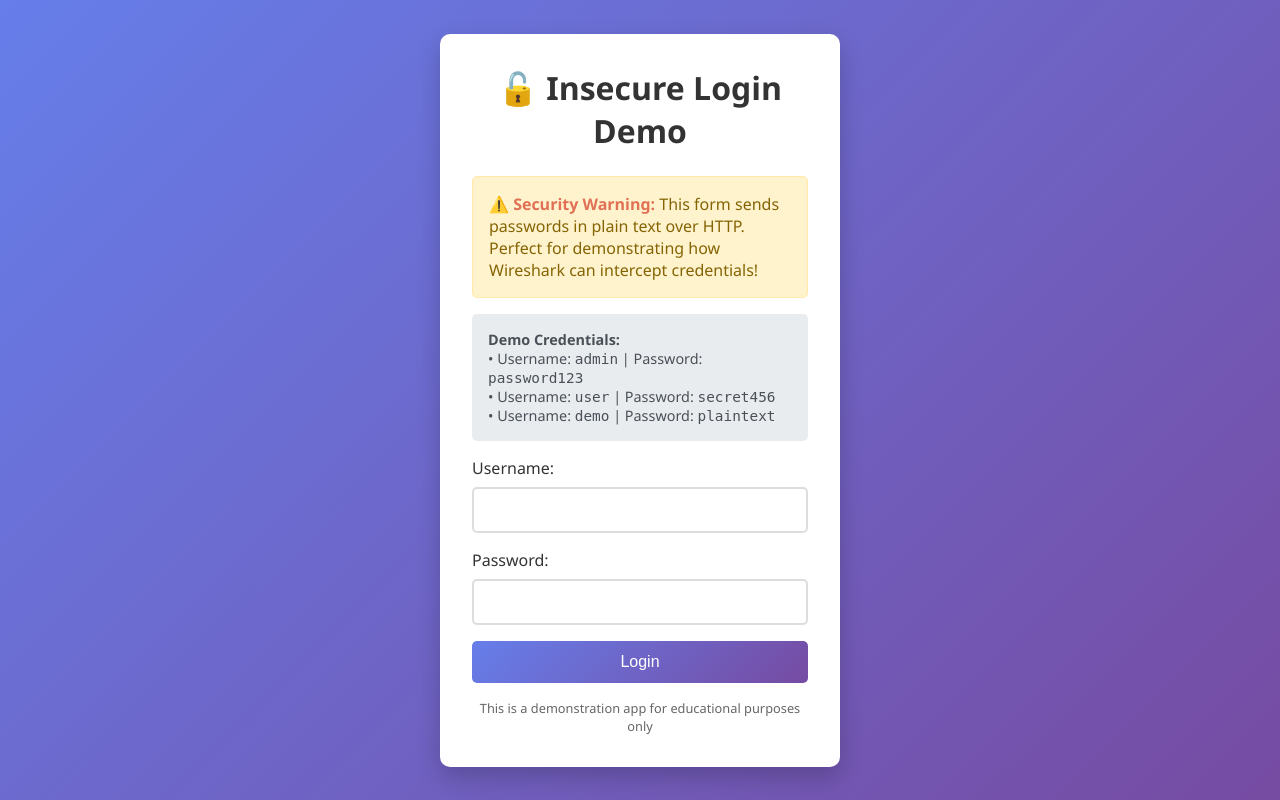
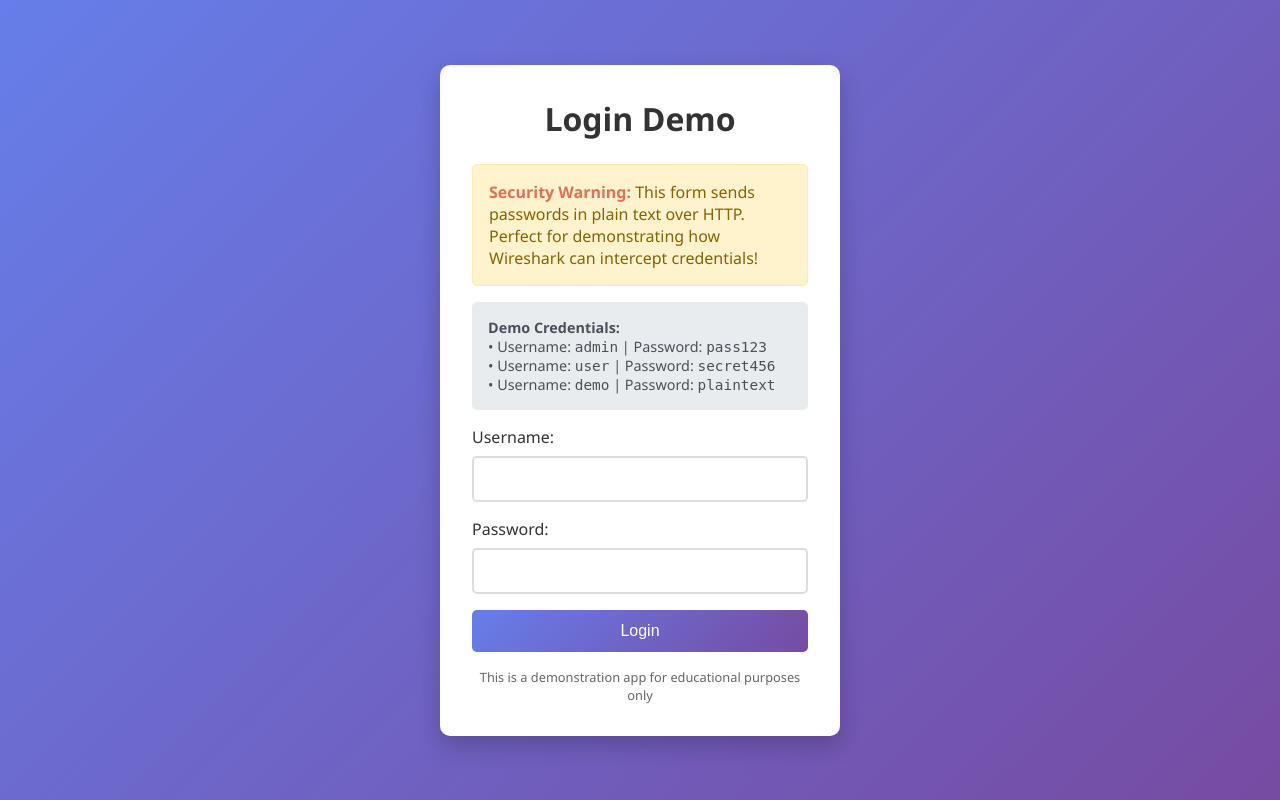
Before and after one commit to mavi0/flask-password-demo, a Flask app: page / in a window 1280 px wide. Run offline with Flask 3, Linux system fonts and the light colour scheme.

Commit message:
chore: content changes

```diff
--- a/app.py
+++ b/app.py
@@ -6,7 +6,7 @@ app.secret_key = os.environ.get('SECRET_KEY', 'demo-secret-key-not-secure')
 
 # Simple user database for demo purposes
 USERS = {
-    'admin': 'password123',
+    'admin': 'pass123',
     'user': 'secret456',
     'demo': 'plaintext'
 }
--- a/templates/dashboard.html
+++ b/templates/dashboard.html
@@ -3,7 +3,7 @@
 {% block title %}Dashboard - Welcome{% endblock %}
 
 {% block content %}
-<h1>🎉 Welcome, {{ username }}!</h1>
+<h1>Welcome, {{ username }}!</h1>
 
 {% with messages = get_flashed_messages(with_categories=true) %}
     {% if messages %}
@@ -14,7 +14,7 @@
 {% endwith %}
 
 <div class="demo-info">
-    <strong>🎯 Mission Accomplished!</strong><br>
+    <strong>Mission Accomplished!</strong><br>
     Your credentials were successfully transmitted in plain text over HTTP.
     Anyone running Wireshark on the network could have seen:
     <ul style="margin-top: 0.5rem; margin-left: 1rem;">
@@ -29,7 +29,7 @@
     Use filter <code>http.request.method == "POST"</code> to see form submissions!
 </div>
 
-<h2>Secure Login Checklist ✅</h2>
+<h2>Secure Login Checklist</h2>
 <div style="background: #f8f9fa; padding: 1rem; border-radius: 5px; margin: 1rem 0;">
     <p style="margin-bottom: 0.5rem;"><strong>To make this secure, you would need:</strong></p>
     <ul style="margin-left: 1rem;">
--- a/templates/login.html
+++ b/templates/login.html
@@ -1,18 +1,18 @@
 {% extends "base.html" %}
 
-{% block title %}Login - Wireshark Demo{% endblock %}
+{% block title %}Login Demo{% endblock %}
 
 {% block content %}
-<h1>🔓 Insecure Login Demo</h1>
+<h1>Login Demo</h1>
 
 <div class="warning">
-    <strong>⚠️ Security Warning:</strong> This form sends passwords in plain text over HTTP.
+    <strong>Security Warning:</strong> This form sends passwords in plain text over HTTP.
     Perfect for demonstrating how Wireshark can intercept credentials!
 </div>
 
 <div class="demo-info">
     <strong>Demo Credentials:</strong><br>
-    • Username: <code>admin</code> | Password: <code>password123</code><br>
+    • Username: <code>admin</code> | Password: <code>pass123</code><br>
     • Username: <code>user</code> | Password: <code>secret456</code><br>
     • Username: <code>demo</code> | Password: <code>plaintext</code>
 </div>
```
Also changed, not shown: README.md.
